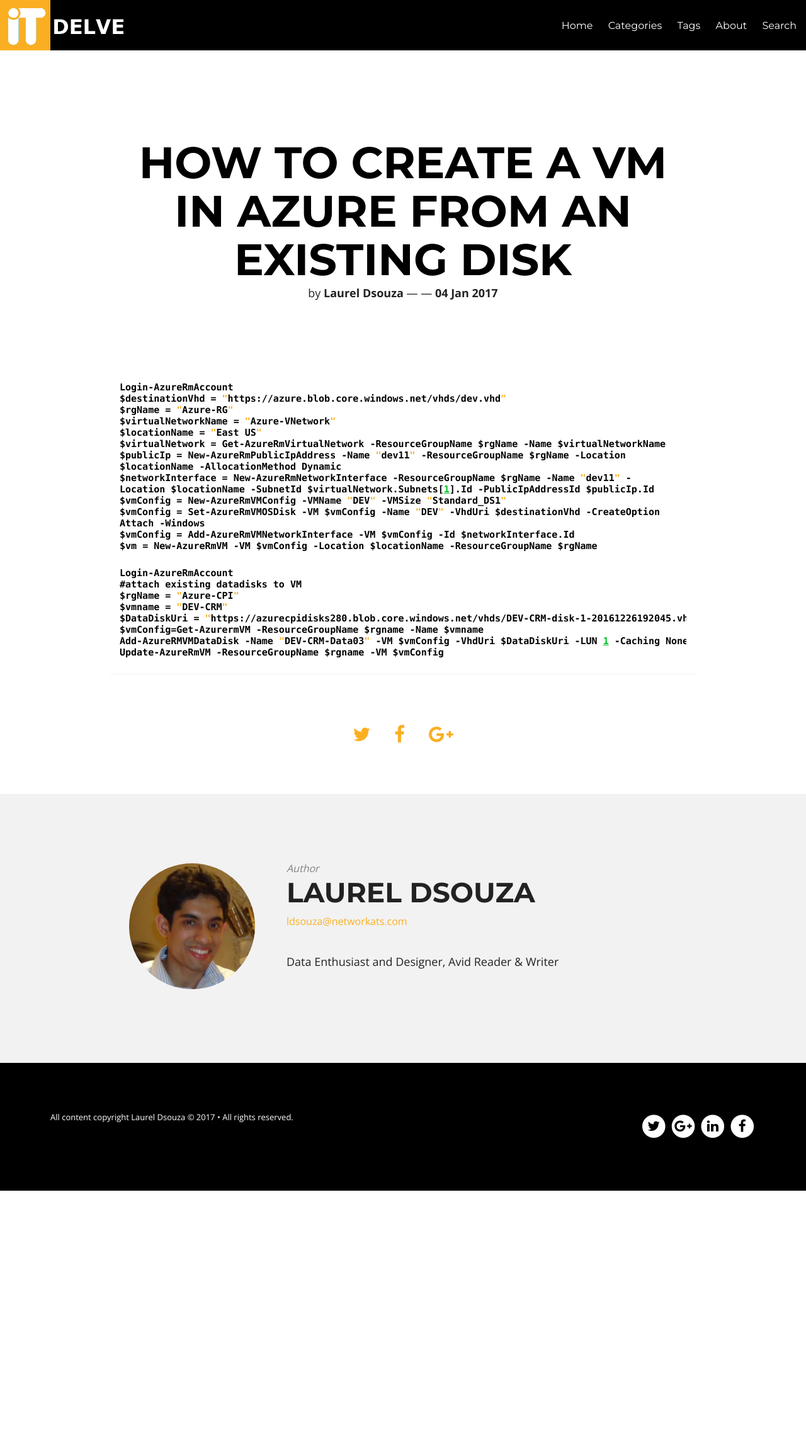
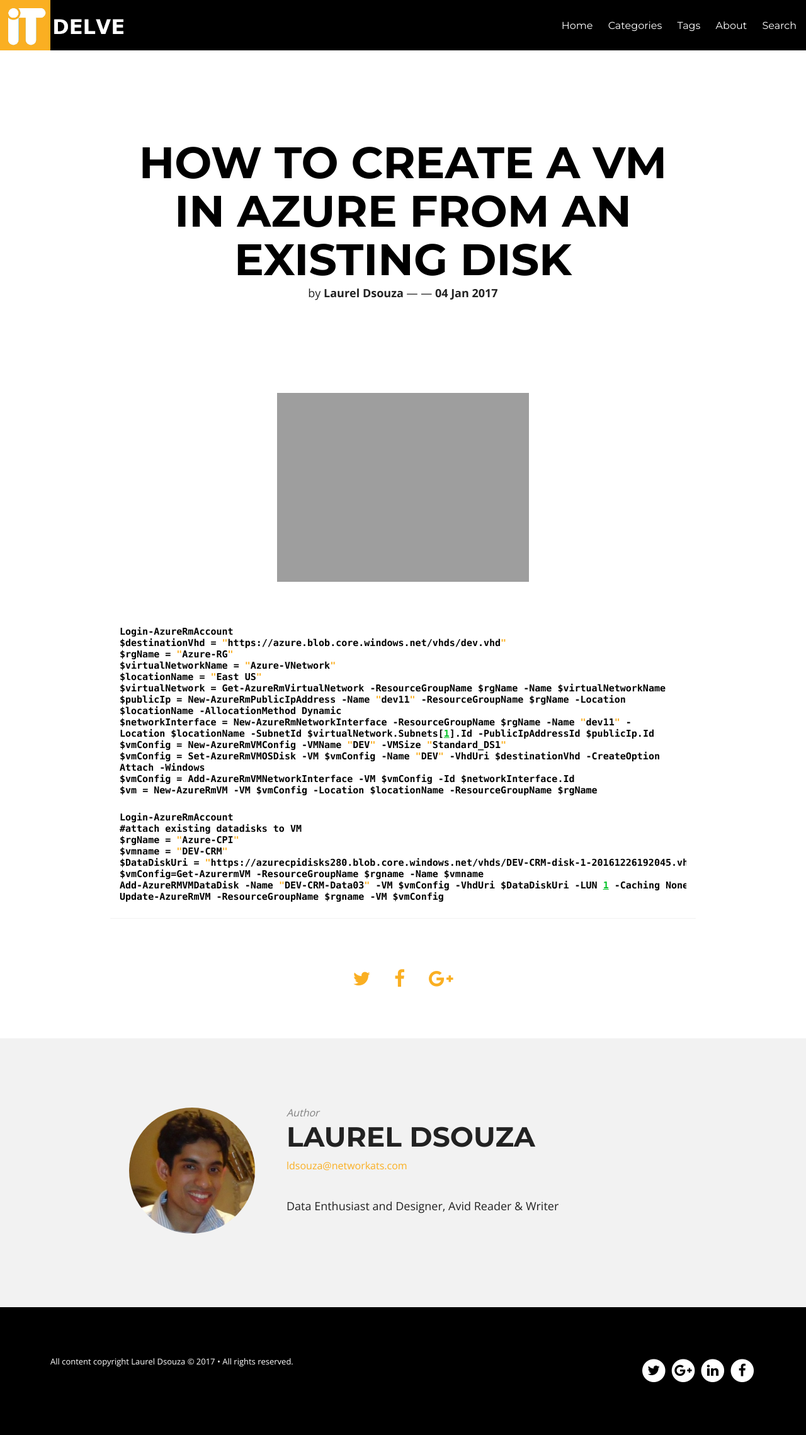
Before and after one commit to ldsouza/ldsouza.github.io, a Jekyll site: the page built from _posts/2017-01-04-how-to-create-a-vm-in-azure-from-an-existing-disk.md, in a window 1280 px wide. Shown: the whole page at 63% size. Built offline with Jekyll 4.4.1, drawn with Linux system fonts in a browser that asks for light colours; nearby versions of some CDN libraries; before the commit the page ends 1891 px from its top, so only the background shows below that.

Commit message:
Update 2017-01-04-how-to-create-a-vm-in-azure-from-an-existing-disk.md

````diff
--- a/_posts/2017-01-04-how-to-create-a-vm-in-azure-from-an-existing-disk.md
+++ b/_posts/2017-01-04-how-to-create-a-vm-in-azure-from-an-existing-disk.md
@@ -6,6 +6,9 @@
 comments: false
 title: How to create a VM in Azure from an existing Disk
 ---
+
+
+![Image]({{ site.url }}/images/blog/generic/azure.JPEG)
 
 ```javascript
 Login-AzureRmAccount
````
